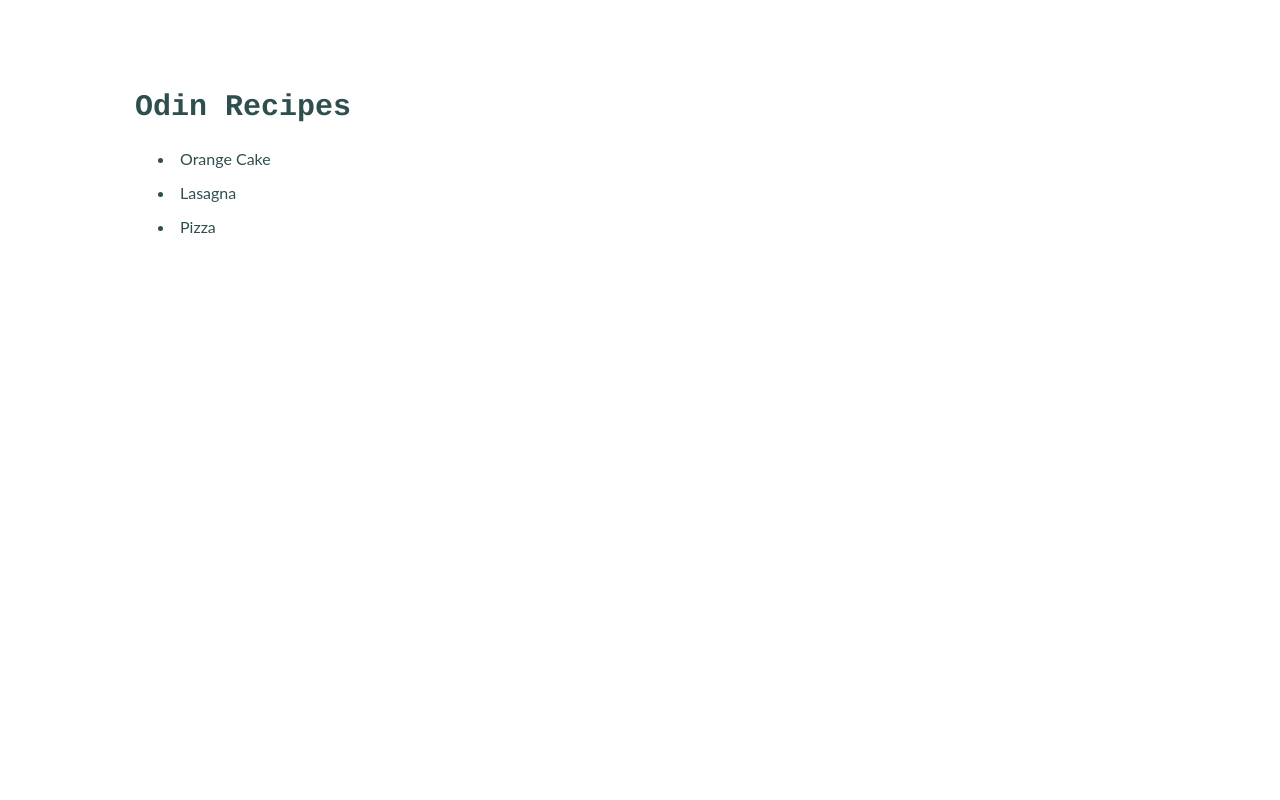
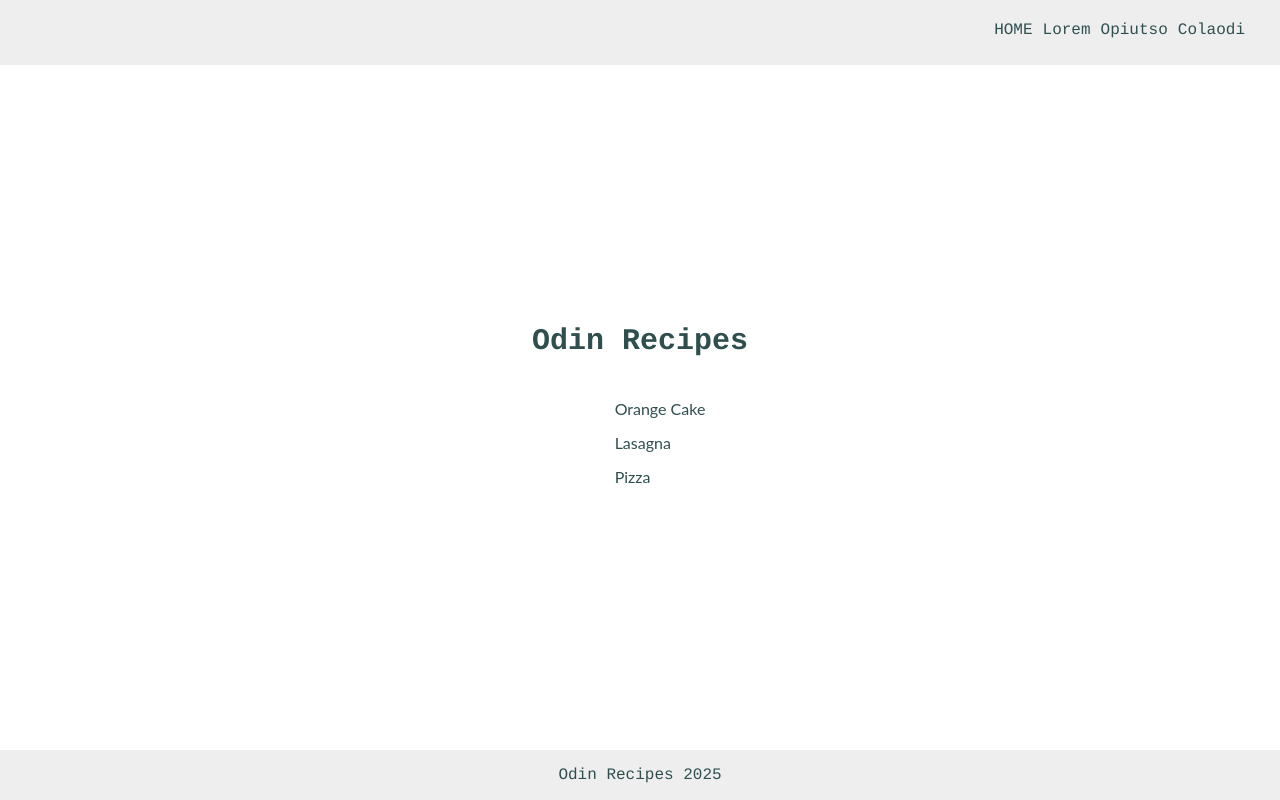
Before and after one commit to Tibarek/odin-recipes, a plain HTML site: page index.html in a window 1280 px wide. Drawn offline with Linux system fonts and the light colour scheme.

Commit message:
use flex to make header and footer

```diff
--- a/index.html
+++ b/index.html
@@ -8,6 +8,15 @@
     <link rel="stylesheet" href="style.css">
 </head>
 <body>
+
+    <div class="header">
+        <ul class="header-li">
+            <li><a href="#">HOME</a></li>
+            <li><a href="#">Lorem</a></li>
+            <li><a href="#">Opiutso</a></li>
+            <li><a href="#">Colaodi</a></li>
+        </ul>
+    </div>
     <div class="container">
         <h1 class="title">Odin Recipes</h1>
         <ul class="rec-list">
@@ -16,5 +25,8 @@
             <li><a href="./recipes/pizza.html">Pizza</a></li>
         </ul>
     </div>
+    <div class="footer">
+        <p>Odin Recipes 2025</p>
+    </div>
 </body>
 </html>
--- a/style.css
+++ b/style.css
@@ -1,14 +1,20 @@
 body {
     font-family: Courier, monospace, sans-serif;
-    margin: 0 0;
+    margin: 0;
     color: rgb(47, 79, 79);
     box-sizing: border-box;
+    height: 100vh;
+    display: flex;
+    flex-direction: column;
 
 }
 
 .container{
-    padding: 35px;
-    margin: 35px 100px;
+    flex: 1;
+    display: flex;
+    align-items: center;
+    justify-content: center;
+    flex-direction: column;
 }
 
 .title {
@@ -22,12 +28,30 @@ body {
     font-family: "Lato", system-ui, "-apple-system", "Segoe UI", Arial, sans-serif;
 }
 
-.rec-list li{
+li{
     padding: 5px;
     margin-bottom: 5px;
+    list-style: none;
 }
 
 a {
     text-decoration: none;
     color: rgb(47, 79, 79);
 }
+
+.header-li{
+    display: flex;
+    justify-content: flex-end;
+    padding: 0 30px;
+}
+
+.header, .footer{
+    background-color: #eeeeee;
+    align-items: flex-end;
+}
+
+.footer {
+    display: flex;
+    align-items: center;
+    justify-content: center;
+}
--- a/styles/rec-style.css
+++ b/styles/rec-style.css
@@ -3,9 +3,13 @@ body {
     margin: 0 0;
     color: rgb(47, 79, 79);
     box-sizing: border-box;
+    height: 100vh;
+    display: flex;
+    flex-direction: column;
 }
 
 .container {
+    flex: 1;
     padding: 35px;
     margin: 35px 100px;
 }
@@ -37,7 +41,7 @@ a {
     margin-bottom: 5px;
 }
 
-li, p{
+.text li, .text p{
     width: 600px;
     height: auto;
     line-height: 1.7;
@@ -48,3 +52,27 @@ img {
     height: auto;
     width: 350px;
 }
+
+.header-li{
+    display: flex;
+    justify-content: flex-end;
+    padding: 0 30px;
+}
+
+.header-li li {
+    padding: 5px;
+    margin-bottom: 5px;
+    list-style: none;
+
+}
+
+.header, .footer{
+    background-color: #eeeeee;
+    align-items: flex-end;
+}
+
+.footer {
+    display: flex;
+    align-items: center;
+    justify-content: center;
+}
```
Also changed, not shown: recipes/lasagna.html (+12 -2 lines), recipes/orange-cake.html (+12 -2 lines), recipes/pizza.html (+12 -3 lines).
